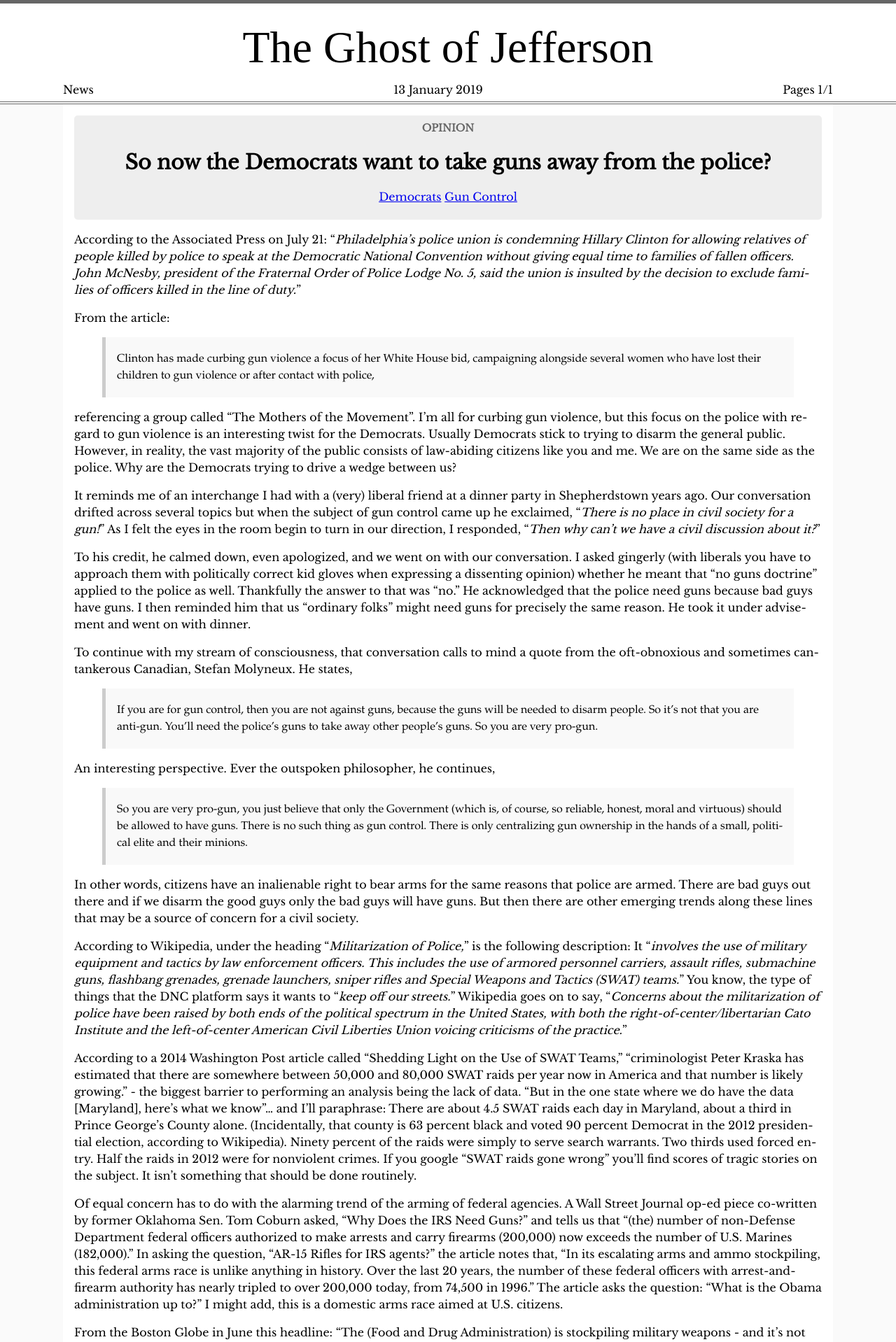
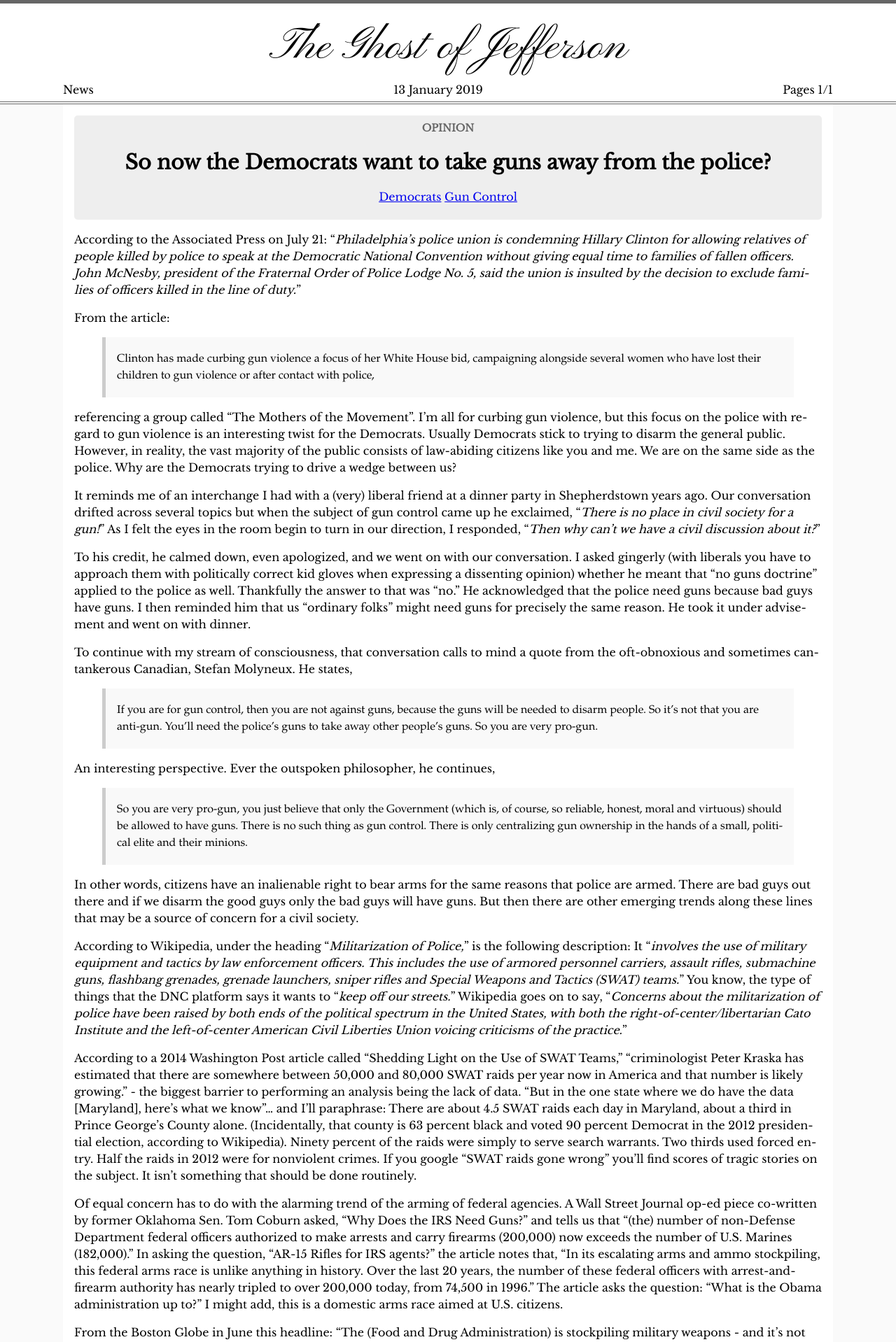
Before and after one commit to niden-net/ghostofjefferson-com, a Jekyll site: the page built from _posts/2016-08-10-so-now-the-democrats-want-to-take-guns-away.md, in a window 1280 px wide. Shown: the top 1918 px of the page at 70% size. Built offline with Jekyll 4.4.1, drawn with Linux system fonts in a browser that asks for light colours; some web fonts are replaced.

Commit message:
Minor font changes

```diff
--- a/_includes/head.html
+++ b/_includes/head.html
@@ -19,9 +19,8 @@
               href="{{ site.url }}/feed.xml">
 
         <link rel="stylesheet" href="https://fonts.googleapis.com/css?family=Libre+Baskerville">
-        <link rel="stylesheet" href="https://fonts.googleapis.com/css?family=Meie+Script&text=The%20Ghost%20of%20Jefferson">
+        <link rel="stylesheet" href="https://fonts.googleapis.com/css?family=Pinyon+Script&text=The%20Ghost%20of%20Jefferson">
         <link rel="stylesheet" href="/assets/css/style.css?v{{ site.time | date: '%s%N' }}" />
-        <link rel="stylesheet" href="/assets/css/fonts.css?v{{ site.time | date: '%s%N' }}" />
 
         {% include analytics.html %}
     </head>
--- a/assets/css/fonts.css
+++ /dev/null
@@ -1,7 +0,0 @@
-body {
-    font-family: 'Libre Baskerville', serif;
-}
-
-blockquote {
-    font-family: 'Palatino Linotype', 'Book Antiqua', Palatino, 'Libre Baskerville', serif;
-}
--- a/assets/css/style.css
+++ b/assets/css/style.css
@@ -50,7 +50,7 @@ main {
 }
 
 .banner {
-    font-family: 'Meie Script', cursive;
+    font-family: 'Pinyon Script', cursive;
 }
 
 .banner .text {
@@ -291,3 +291,12 @@ tr:nth-child(even) {
     width: 50%;
     margin-left: 0;
 }
+
+
+body {
+    font-family: 'Libre Baskerville', serif;
+}
+
+blockquote {
+    font-family: 'Palatino Linotype', 'Book Antiqua', Palatino, 'Libre Baskerville', serif;
+}
```
